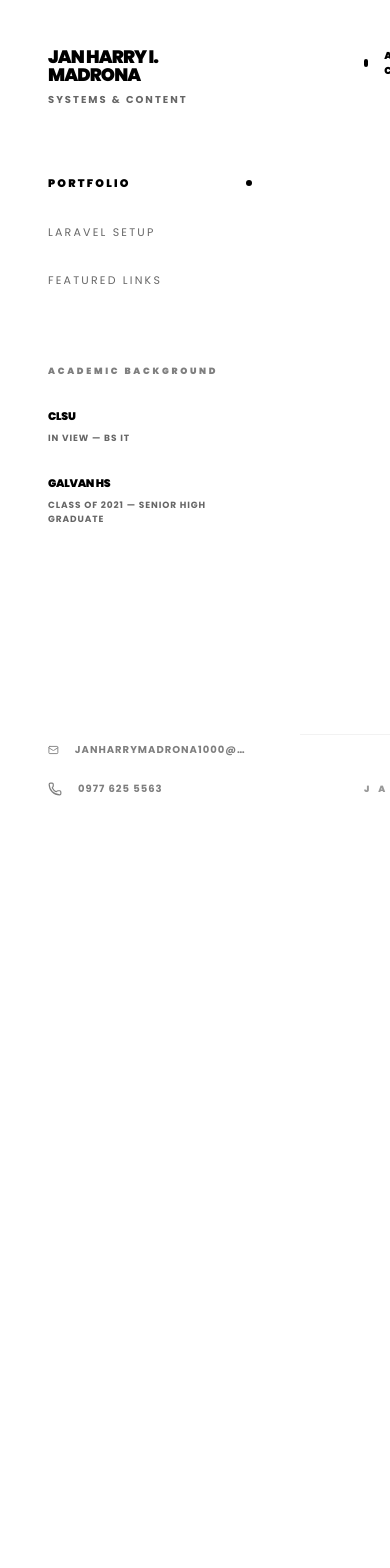
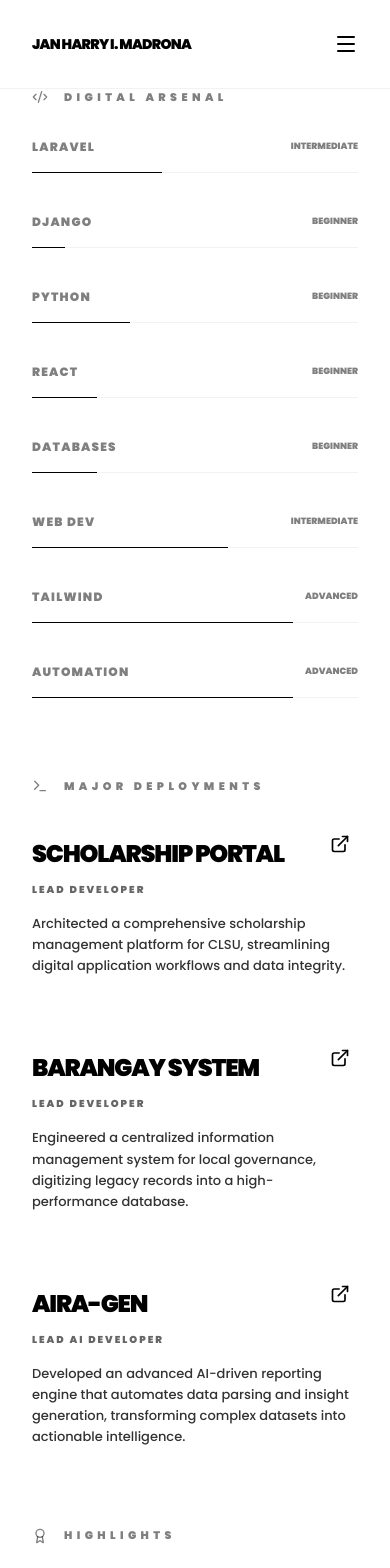
Before and after one commit to zynxoso/myweb2026, a React (Vite) app: page / in a window 390 px wide. Shown: the top 1568 px of the page. Before the commit the page ends 844 px from the top, so only its background shows below. Built offline with nearby package versions, Linux system fonts and the light colour scheme.

Commit message:
Enhancement: Accomplished full mobile responsiveness with navigation drawer and adaptive grid layout

```diff
--- a/src/App.tsx
+++ b/src/App.tsx
@@ -17,7 +17,9 @@ import {
   Star,
   Package,
   Server,
-  Hexagon
+  Hexagon,
+  Menu,
+  X
 } from 'lucide-react'
 import { useState } from 'react'
 
@@ -94,42 +96,69 @@ const DATA = {
 
 function App() {
   const [activeTab, setActiveTab] = useState('main')
+  const [isMenuOpen, setIsMenuOpen] = useState(false)
+
+  const toggleTab = (tab: string) => {
+    setActiveTab(tab)
+    setIsMenuOpen(false)
+  }
 
   return (
-    <div className="flex h-screen bg-white text-black font-['Poppins'] overflow-hidden text-[14px] selection:bg-black selection:text-white">
+    <div className="flex flex-col lg:flex-row min-h-screen bg-white text-black font-['Poppins'] text-[14px] selection:bg-black selection:text-white relative">
+
+      {/* Mobile Header - High visibility toggle */}
+      <header className="lg:hidden flex justify-between items-center px-8 py-6 bg-white sticky top-0 z-40 border-b border-black/5">
+        <h1 className="text-sm font-black uppercase tracking-tighter leading-none">{DATA.name}</h1>
+        <button onClick={() => setIsMenuOpen(!isMenuOpen)} className="p-2 -mr-2">
+          {isMenuOpen ? <X className="w-6 h-6" /> : <Menu className="w-6 h-6" />}
+        </button>
+      </header>
+
+      {/* Mobile Menu Overlay (Scrim) */}
+      {isMenuOpen && (
+        <div
+          className="fixed inset-0 bg-black/40 z-40 lg:hidden backdrop-blur-sm transition-opacity"
+          onClick={() => setIsMenuOpen(false)}
+        ></div>
+      )}
+
       {/* Sidebar - Professional Portfolio Aesthetic */}
-      <aside className="w-[300px] bg-white flex flex-col z-20">
-        <div className="p-12 pb-8 text-left">
+      <aside className={`
+        fixed inset-0 lg:relative lg:translate-x-0 lg:w-[300px] bg-white flex flex-col z-50 h-full
+        transition-transform duration-500 ease-in-out
+        ${isMenuOpen ? 'translate-x-0' : '-translate-x-full lg:translate-x-0'}
+      `}>
+        <div className="p-12 pb-8 text-left hidden lg:block">
           <h1 className="text-lg font-black uppercase tracking-tighter mb-2 leading-none">{DATA.name}</h1>
           <p className="text-[10px] text-black/60 uppercase tracking-[0.2em] font-bold">Systems & Content</p>
         </div>
 
-        <nav className="p-6 space-y-2">
+        <nav className="p-12 lg:p-6 space-y-2 flex-1 lg:flex-none">
           <button
-            onClick={() => setActiveTab('main')}
-            className={`w-full flex items-center justify-between px-6 py-3 transition-all duration-300 ${activeTab === 'main' ? 'text-black font-black' : 'text-black/60 hover:text-black'}`}
+            onClick={() => toggleTab('main')}
+            className={`w-full flex items-center justify-between px-6 py-4 lg:py-3 transition-all duration-300 ${activeTab === 'main' ? 'text-black font-black bg-black/5 lg:bg-transparent' : 'text-black/60 hover:text-black'}`}
           >
-            <span className="uppercase text-[11px] tracking-[0.2em]">Portfolio</span>
+            <span className="uppercase text-[11px] lg:text-[11px] tracking-[0.2em]">Portfolio</span>
             <div className={`w-1.5 h-1.5 rounded-full bg-black transition-opacity ${activeTab === 'main' ? 'opacity-100' : 'opacity-0'}`}></div>
           </button>
           <button
-            onClick={() => setActiveTab('stack')}
-            className={`w-full flex items-center justify-between px-6 py-3 transition-all duration-300 ${activeTab === 'stack' ? 'text-black font-black' : 'text-black/60 hover:text-black'}`}
+            onClick={() => toggleTab('stack')}
+            className={`w-full flex items-center justify-between px-6 py-4 lg:py-3 transition-all duration-300 ${activeTab === 'stack' ? 'text-black font-black bg-black/5 lg:bg-transparent' : 'text-black/60 hover:text-black'}`}
           >
-            <span className="uppercase text-[11px] tracking-[0.2em]">Laravel Setup</span>
+            <span className="uppercase text-[11px] lg:text-[11px] tracking-[0.2em]">Laravel Setup</span>
             <div className={`w-1.5 h-1.5 rounded-full bg-black transition-opacity ${activeTab === 'stack' ? 'opacity-100' : 'opacity-0'}`}></div>
           </button>
           <button
-            onClick={() => setActiveTab('links')}
-            className={`w-full flex items-center justify-between px-6 py-3 transition-all duration-300 ${activeTab === 'links' ? 'text-black font-black' : 'text-black/60 hover:text-black'}`}
+            onClick={() => toggleTab('links')}
+            className={`w-full flex items-center justify-between px-6 py-4 lg:py-3 transition-all duration-300 ${activeTab === 'links' ? 'text-black font-black bg-black/5 lg:bg-transparent' : 'text-black/60 hover:text-black'}`}
           >
-            <span className="uppercase text-[11px] tracking-[0.2em]">Featured Links</span>
+            <span className="uppercase text-[11px] lg:text-[11px] tracking-[0.2em]">Featured Links</span>
             <div className={`w-1.5 h-1.5 rounded-full bg-black transition-opacity ${activeTab === 'links' ? 'opacity-100' : 'opacity-0'}`}></div>
           </button>
         </nav>
 
-        <div className="flex-1 px-12 py-10 space-y-12 custom-scrollbar overflow-y-auto">
-          <div>
+        <div className="px-12 py-10 space-y-12">
+          <div className="hidden lg:block">
             <h3 className="text-[9px] font-black uppercase tracking-[0.3em] mb-8 text-black/50">Academic Background</h3>
             <div className="space-y-8">
               {DATA.education.map((edu, idx) => (
@@ -142,21 +171,21 @@ function App() {
           </div>
         </div>
 
-        <div className="p-12 space-y-6">
+        <div className="p-12 space-y-6 bg-black/2 lg:bg-transparent mt-auto">
           <div className="flex items-center space-x-4 text-[10px] font-bold uppercase tracking-widest opacity-50 hover:opacity-100 transition-opacity">
-            <Mail className="w-3.5 h-3.5" />
+            <Mail className="w-3.5 h-3.5 shrink-0" />
             <span className="truncate">{DATA.email}</span>
           </div>
           <div className="flex items-center space-x-4 text-[10px] font-bold uppercase tracking-widest opacity-50 hover:opacity-100 transition-opacity">
-            <Phone className="w-3.5 h-3.5" />
+            <Phone className="w-3.5 h-3.5 shrink-0" />
             <span>{DATA.phone}</span>
           </div>
         </div>
       </aside>
 
       {/* Main Content - Minimalist Professional Portfolio */}
-      <main className="flex-1 flex flex-col h-full bg-white relative overflow-hidden">
-        <header className="px-16 py-12 flex justify-between items-center bg-white">
+      <main className="flex-1 flex flex-col min-h-screen bg-white lg:h-screen lg:overflow-hidden relative">
+        <header className="hidden lg:flex px-16 py-12 justify-between items-center bg-white">
           <div className="flex items-center space-x-4">
             {/* Title Removed */}
           </div>
@@ -166,21 +195,21 @@ function App() {
           </div>
         </header>
 
-        <div className="flex-1 px-16 pb-16 overflow-hidden">
+        <div className="flex-1 px-8 lg:px-16 pb-16 lg:overflow-hidden">
           {activeTab === 'main' ? (
-            <div className="h-full flex space-x-20 overflow-hidden">
+            <div className="h-full flex flex-col lg:flex-row space-y-20 lg:space-y-0 lg:space-x-20 lg:overflow-hidden">
 
               {/* Left Column: Technical Mastery */}
-              <section className="w-1/4 flex flex-col overflow-hidden">
-                <h3 className="text-[11px] font-black uppercase tracking-[0.4em] mb-12 flex items-center text-black/50">
-                  <Code2 className="w-4 h-4 mr-4" /> Digital Arsenal
+              <section className="w-full lg:w-1/4 flex flex-col lg:overflow-hidden">
+                <h3 className="text-[11px] font-black uppercase tracking-[0.4em] mb-8 lg:mb-12 flex items-center text-black/50">
+                  <Code2 className="w-4 h-4 mr-4 shrink-0" /> Digital Arsenal
                 </h3>
-                <div className="flex-1 overflow-y-auto space-y-12 custom-scrollbar pr-6">
+                <div className="flex-1 lg:overflow-y-auto space-y-10 lg:space-y-12 custom-scrollbar lg:pr-6">
                   {DATA.skills.technical.map((skill, idx) => (
                     <div key={idx} className="group">
                       <div className="flex items-center justify-between mb-4 text-black/50 group-hover:text-black transition-colors">
                         <span className="text-[12px] font-black uppercase tracking-widest">{skill.name}</span>
-                        <span className="text-[9px] font-black opacity-0 group-hover:opacity-100 transition-opacity">
+                        <span className="text-[9px] font-black opacity-100 lg:opacity-0 group-hover:opacity-100 transition-opacity">
                           {skill.level <= 30 ? 'BEGINNER' : skill.level <= 70 ? 'INTERMEDIATE' : 'ADVANCED'}
                         </span>
                       </div>
@@ -193,20 +222,20 @@ function App() {
               </section>
 
               {/* Middle Column: Featured Projects */}
-              <section className="w-2/4 flex flex-col overflow-hidden">
-                <h3 className="text-[11px] font-black uppercase tracking-[0.4em] mb-12 flex items-center text-black/50">
-                  <Terminal className="w-4 h-4 mr-4" /> Major Deployments
+              <section className="w-full lg:w-2/4 flex flex-col lg:overflow-hidden">
+                <h3 className="text-[11px] font-black uppercase tracking-[0.4em] mb-8 lg:mb-12 flex items-center text-black/50">
+                  <Terminal className="w-4 h-4 mr-4 shrink-0" /> Major Deployments
                 </h3>
-                <div className="flex-1 space-y-20 overflow-y-auto custom-scrollbar pr-6">
+                <div className="flex-1 space-y-16 lg:space-y-20 lg:overflow-y-auto custom-scrollbar lg:pr-6">
                   {DATA.projects.map((proj, idx) => (
                     <div key={idx} className="group">
-                      <div className="flex items-baseline justify-between mb-6">
-                        <h4 className="text-3xl font-black uppercase leading-none tracking-tighter group-hover:translate-x-1 transition-transform">{proj.name}</h4>
-                        <a href={proj.url} target="_blank" rel="noopener noreferrer" className="opacity-0 group-hover:opacity-100 transition-opacity">
+                      <div className="flex items-baseline justify-between mb-4 lg:mb-6">
+                        <h4 className="text-2xl lg:text-3xl font-black uppercase leading-none tracking-tighter group-hover:translate-x-1 transition-transform">{proj.name}</h4>
+                        <a href={proj.url} target="_blank" rel="noopener noreferrer" className="lg:opacity-0 group-hover:opacity-100 transition-opacity p-2">
                           <ExternalLink className="w-5 h-5" />
                         </a>
                       </div>
-                      <p className="text-[10px] font-black uppercase tracking-[0.2em] mb-6 text-black/60">{proj.role}</p>
+                      <p className="text-[10px] font-black uppercase tracking-[0.2em] mb-4 lg:mb-6 text-black/60">{proj.role}</p>
                       <p className="text-[13px] font-medium leading-relaxed opacity-80 max-w-md">{proj.desc}</p>
                     </div>
                   ))}
@@ -214,15 +243,15 @@ function App() {
               </section>
 
               {/* Right Column: Key Accolades */}
-              <section className="w-1/4 flex flex-col overflow-hidden">
-                <h3 className="text-[11px] font-black uppercase tracking-[0.4em] mb-12 flex items-center text-black/50">
-                  <Award className="w-4 h-4 mr-4" /> Highlights
+              <section className="w-full lg:w-1/4 flex flex-col lg:overflow-hidden">
+                <h3 className="text-[11px] font-black uppercase tracking-[0.4em] mb-8 lg:mb-12 flex items-center text-black/50">
+                  <Award className="w-4 h-4 mr-4 shrink-0" /> Highlights
                 </h3>
-                <div className="flex-1 space-y-16 overflow-y-auto custom-scrollbar pr-6">
+                <div className="flex-1 space-y-12 lg:space-y-16 lg:overflow-y-auto custom-scrollbar lg:pr-6">
                   {DATA.achievements.map((ach, idx) => (
                     <div key={idx} className="group">
                       <div className="flex items-start space-x-4">
-                        <div className="mt-1 text-black/20 group-hover:text-black transition-colors">{ach.icon}</div>
+                        <div className="mt-1 text-black/20 group-hover:text-black transition-colors shrink-0">{ach.icon}</div>
                         <div>
                           <p className="text-[13px] font-black uppercase tracking-tight mb-2 group-hover:text-black transition-colors leading-tight">{ach.title}</p>
                           <p className="text-[10px] font-bold uppercase tracking-widest text-black/60">{ach.category}</p>
@@ -235,23 +264,23 @@ function App() {
 
             </div>
           ) : activeTab === 'stack' ? (
-            <div className="h-full flex flex-col overflow-hidden">
+            <div className="h-full flex flex-col lg:overflow-hidden">
               <h3 className="text-[11px] font-black uppercase tracking-[0.4em] mb-12 flex items-center text-black/50">
-                <Layers className="w-4 h-4 mr-4" /> Essential Installers
+                <Layers className="w-4 h-4 mr-4 shrink-0" /> Essential Installers
               </h3>
-              <div className="flex-1 grid grid-cols-1 gap-6 overflow-y-auto custom-scrollbar pr-6 max-w-2xl">
+              <div className="flex-1 grid grid-cols-1 gap-6 lg:overflow-y-auto custom-scrollbar lg:pr-6 lg:max-w-2xl">
                 {DATA.laravelStack.map((item, idx) => (
-                  <div key={idx} className="group border-b border-black/5 py-8 transition-all hover:pl-4">
-                    <div className="flex items-center justify-between mb-4">
+                  <div key={idx} className="group border-b border-black/5 py-8 transition-all lg:hover:pl-4">
+                    <div className="flex flex-col lg:flex-row lg:items-center justify-between mb-4 space-y-4 lg:space-y-0">
                       <div className="flex items-center space-x-6">
-                        <div className="text-black/10 group-hover:text-black transition-colors scale-125">{item.icon}</div>
-                        <h4 className="text-xl font-black uppercase tracking-tight leading-none group-hover:translate-x-1 transition-transform">{item.name}</h4>
+                        <div className="text-black/10 group-hover:text-black transition-colors scale-125 shrink-0">{item.icon}</div>
+                        <h4 className="text-lg lg:text-xl font-black uppercase tracking-tight leading-none group-hover:translate-x-1 transition-transform">{item.name}</h4>
                       </div>
                       <a
                         href={item.url}
                         target="_blank"
                         rel="noopener noreferrer"
-                        className="opacity-0 group-hover:opacity-100 transition-opacity bg-black text-white px-4 py-1.5 text-[10px] font-black uppercase tracking-widest"
+                        className="lg:opacity-0 group-hover:opacity-100 transition-opacity bg-black text-white px-6 lg:px-4 py-3 lg:py-1.5 text-[10px] font-black uppercase tracking-widest text-center"
                       >
                         {item.label}
                       </a>
@@ -262,13 +291,13 @@ function App() {
               </div>
             </div>
           ) : (
-            <div className="h-full flex items-center justify-start py-24">
+            <div className="h-full flex flex-col justify-start py-12 lg:py-24">
               <div className="w-full max-w-xl space-y-6">
                 {DATA.links.map((link, idx) => (
-                  <a key={idx} href={link.url} target="_blank" rel="noopener noreferrer" className="flex items-center justify-between py-8 border-b border-black/5 hover:border-black transition-all group">
-                    <div className="flex items-center space-x-12">
-                      <div className="text-black/40 group-hover:text-black transition-colors scale-125">{link.icon}</div>
-                      <span className="font-black text-sm uppercase tracking-[0.3em]">{link.name}</span>
+                  <a key={idx} href={link.url} target="_blank" rel="noopener noreferrer" className="flex items-center justify-between py-6 lg:py-8 border-b border-black/5 hover:border-black transition-all group">
+                    <div className="flex items-center space-x-8 lg:space-x-12">
+                      <div className="text-black/40 group-hover:text-black transition-colors scale-110 lg:scale-125 shrink-0">{link.icon}</div>
+                      <span className="font-black text-[12px] lg:text-sm uppercase tracking-[0.3em]">{link.name}</span>
                     </div>
                     <div className="w-2 h-2 bg-black scale-0 group-hover:scale-100 transition-transform"></div>
                   </a>
@@ -278,11 +307,11 @@ function App() {
           )}
         </div>
 
-        <footer className="px-16 py-12 flex justify-between items-center text-black/40 border-t border-black/5">
-          <div className="flex items-center space-x-6">
-            <span className="text-[9px] font-black uppercase tracking-[1em]">JAN_HARRY_MADRONA</span>
+        <footer className="px-8 lg:px-16 py-8 lg:py-12 flex flex-col lg:flex-row justify-between items-center space-y-6 lg:space-y-0 text-black/40 border-t border-black/5 mt-auto">
+          <div className="flex flex-col lg:flex-row items-center space-y-2 lg:space-y-0 lg:space-x-6 text-center">
+            <span className="text-[8px] lg:text-[9px] font-black uppercase tracking-[1em]">JAN_HARRY_MADRONA</span>
           </div>
-          <span className="text-[9px] font-black uppercase tracking-[1em]">CREDENTIAL_VERIFIED</span>
+          <span className="text-[8px] lg:text-[9px] font-black uppercase tracking-[1em]">CREDENTIAL_VERIFIED</span>
         </footer>
       </main>
     </div>
--- a/src/index.css
+++ b/src/index.css
@@ -34,14 +34,11 @@
 body {
   margin: 0;
   min-width: 320px;
-  min-height: 100vh;
-  overflow: hidden;
   background-color: var(--color-bg-white);
 }
 
 #root {
   width: 100%;
-  height: 100vh;
 }
 
 /* Custom Scrollbar - Minimalist */
```
